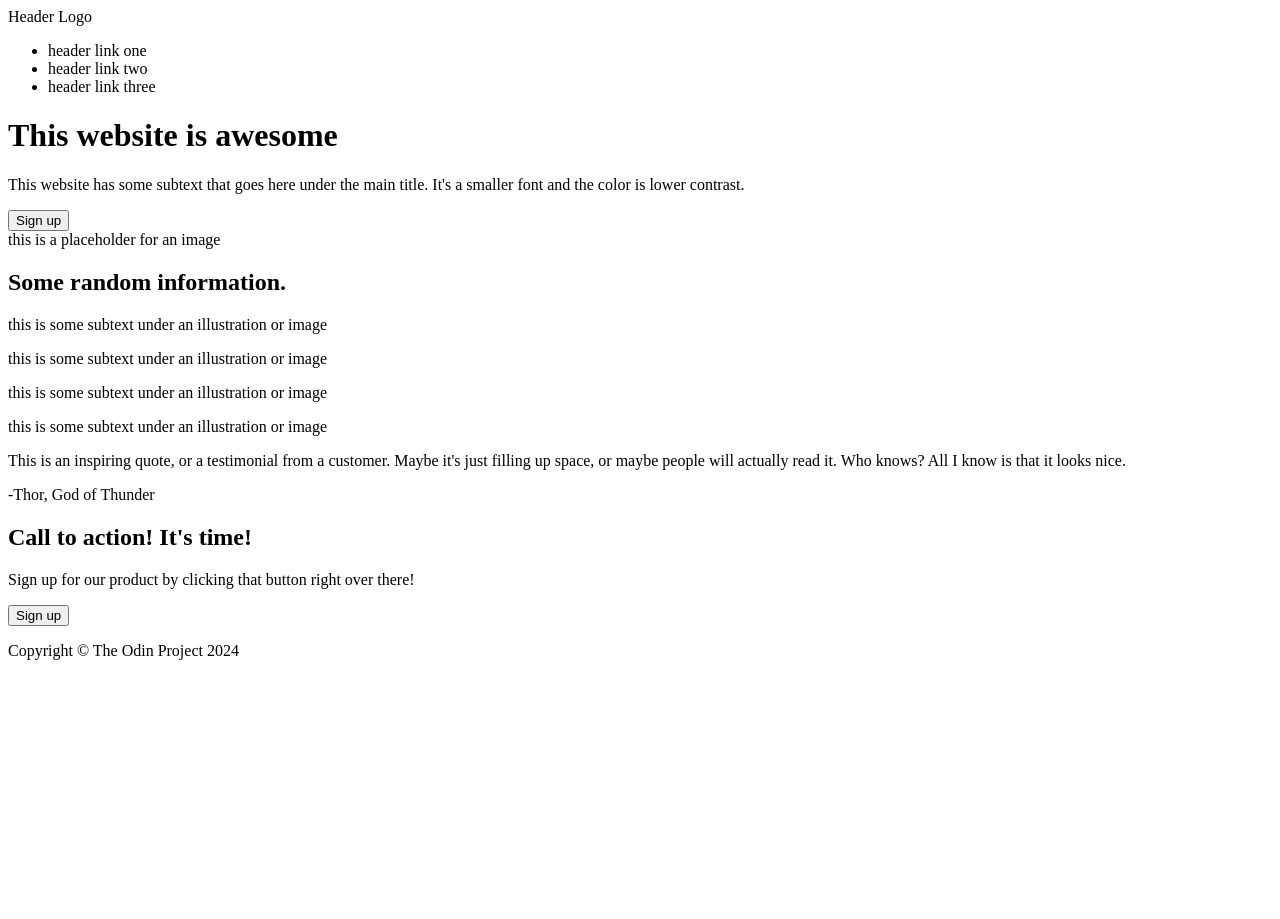
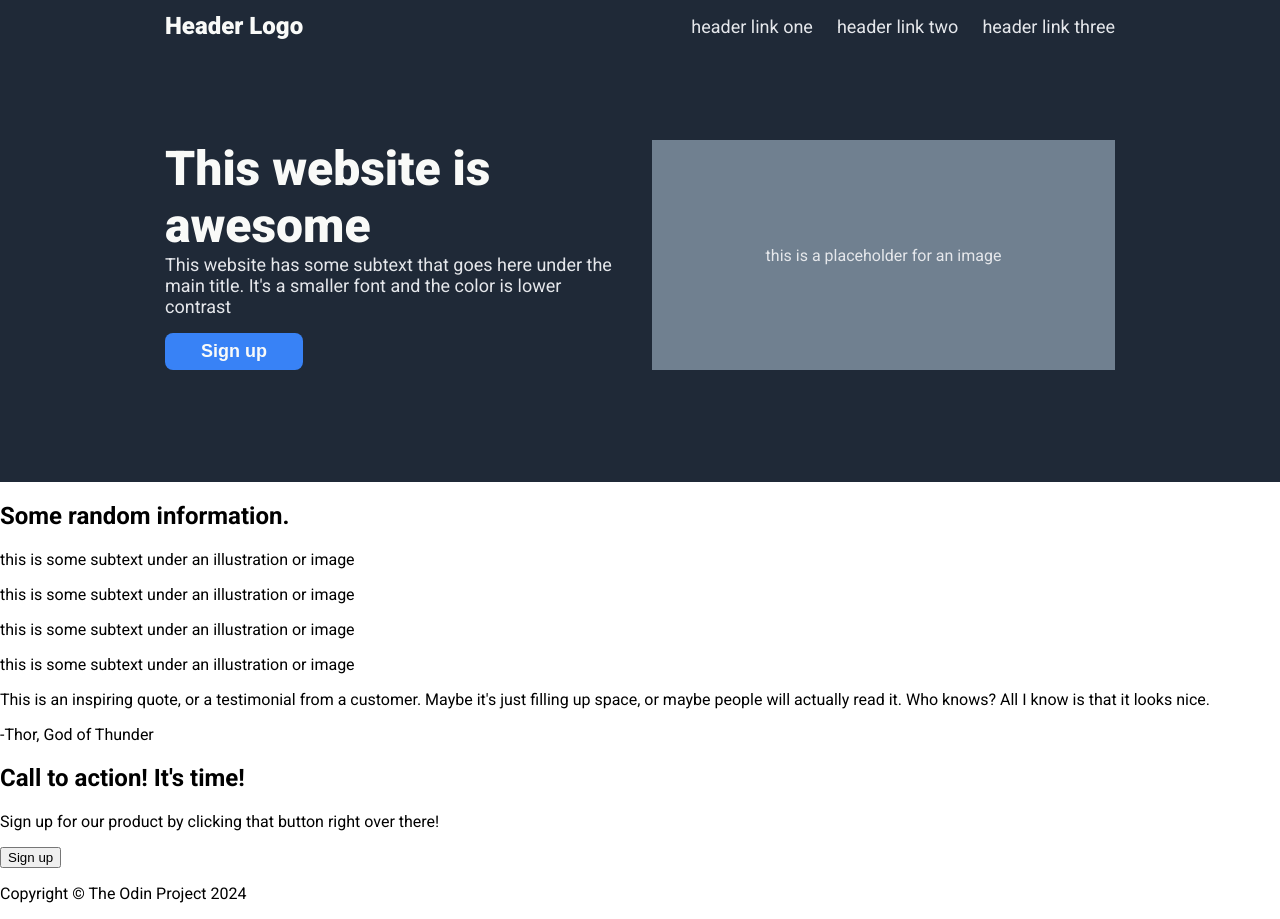
Before and after one commit to conurbanHamlet/odin-landing-page, a plain HTML site: page index.html in a window 1280 px wide. Before the commit the page ends 800 px from the top, so only its background shows below. Drawn offline with Linux system fonts and the light colour scheme.

Commit message:
Create 'style.css' and add styles to first section
Add styles for the 'Hero' section and complete the layout on the first section.

```diff
--- a/index.html
+++ b/index.html
@@ -4,23 +4,32 @@
   <meta charset="utf-8">
   <meta name="viewport" content="width=device-width, initial-scale=1.0">
   <title>Landing Page</title>
+  <link rel="preconnect" href="https://fonts.googleapis.com">
+  <link rel="preconnect" href="https://fonts.gstatic.com" crossorigin>
+  <link href="https://fonts.googleapis.com/css2?family=Roboto:ital,wght@0,100;0,300;0,400;0,500;0,700;0,900;1,100;1,300;1,400;1,500;1,700;1,900&display=swap" rel="stylesheet">
+  <link rel="stylesheet" href="style.css">
 </head>
 <body>
   <div class="hero-section">
-    <div class="header">
-      <div>Header Logo</div>
-      <ul>
-        <li>header link one</li>
-        <li>header link two</li>
-        <li>header link three</li>
-      </ul>
+    <div class="hero-section-container">
+      <div class="header">
+        <div class="logo light-high-contrast">Header Logo</div>
+        <ul>
+          <li><a class="link light-low-contrast" href="">header link one</a></li>
+          <li><a class="link light-low-contrast" href="">header link two</a></li>
+          <li><a class="link light-low-contrast" href="">header link three</a></li>
+        </ul>
+      </div>
+      <div class="hero">
+        <div class="hero-container">
+          <h1 class="light-high-contrast">This website is awesome</h1>
+          <p class="light-low-contrast">This website has some subtext that goes here under the main title. It's a smaller font and the color is lower contrast</p>
+          <button class="light-high-contrast">Sign up</button>
+        </div>
+        <div class="img">this is a placeholder for an image</div>
+      </div>
     </div>
-    <div class="hero-container">
-      <h1>This website is awesome</h1>
-      <p>This website has some subtext that goes here under the main title. It's a smaller font and the color is lower contrast.</p>
-      <button>Sign up</button>
-      <div>this is a placeholder for an image</div>
-    </div>
+
   </div>
 
   <div class="info-section">
--- /dev/null
+++ b/style.css
@@ -0,0 +1,90 @@
+body {
+  margin: 0;
+  font-family: 'Roboto', sans-serif;
+}
+
+.light-high-contrast {
+  color: #F9FAF8;
+}
+
+.light-low-contrast {
+  color: #E5E7EB;
+}
+
+.hero-section {
+  background-color: #1F2937;
+  padding: 12px 0;
+}
+
+.hero-section-container {
+  width: 950px;
+  margin: 0 auto;
+}
+
+.header {
+  display: flex;
+  justify-content: space-between;
+}
+
+.header .logo {
+  font-size: 24px;
+  font-weight: 900;
+}
+
+.header ul {
+  margin: 0;
+  padding: 0;
+  list-style-type: none;
+  display: flex;
+  align-items: center;
+  gap: 24px;
+}
+
+.header .link,
+.hero p, .hero button {
+  font-size: 18px;
+}
+
+.header .link {
+  text-decoration: none;
+}
+
+.hero {
+  display: flex;
+  gap: 24px;
+  margin: 100px 0;
+}
+
+.hero-container {
+  /* display: flex; */
+  /* flex-direction: column; */
+  flex: 1;
+}
+
+.hero h1 {
+  margin: 0;
+  font-size: 48px;
+  font-weight: 900;
+}
+
+.hero p {
+  margin: 0;
+}
+
+.hero button {
+  border: none;
+  background-color: #3882F6;
+  font-weight: 700;
+  padding: 8px 36px;
+  border-radius: 8px;
+  margin-top: 16px;
+}
+
+.img {
+  flex: 1;
+  background-color: slategray;
+  color: #E5E7EB;
+  display: flex;
+  justify-content: center;
+  align-items: center;
+}
```
